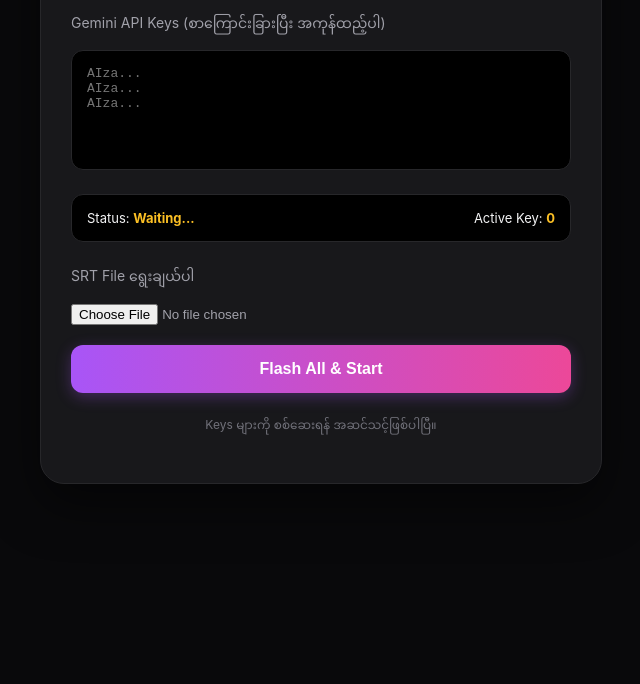
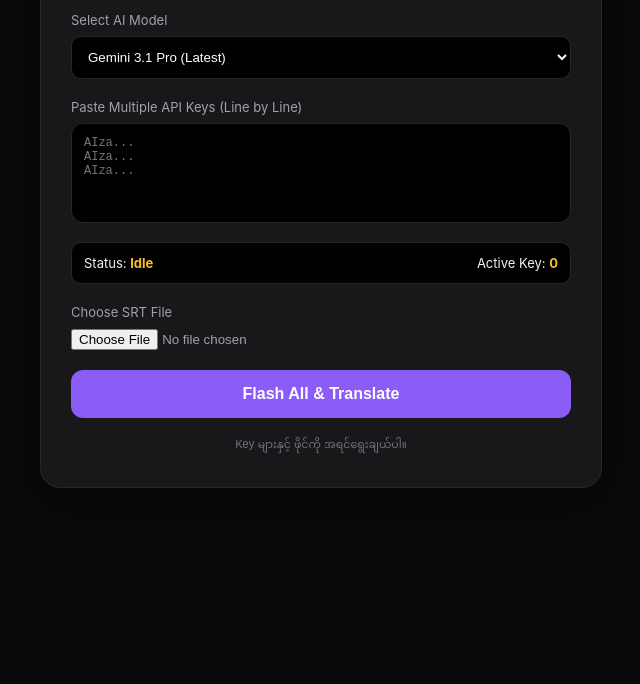
Before and after one commit to abox4536-dev/abox, a plain HTML site: page index.html in a window 1280 px wide. Shown: the part 116-800 px from the top of the page, without its empty margins (319-959 px from the left). Drawn offline with Linux system fonts and the light colour scheme.

Commit message:
Update index.html

```diff
--- a/index.html
+++ b/index.html
@@ -3,192 +3,112 @@
 <head>
     <meta charset="UTF-8">
     <meta name="viewport" content="width=device-width, initial-scale=1.0">
-    <title>Gemini Flash All - Auto Rotation</title>
+    <title>Gemini Pro Translator</title>
     <style>
-        :root {
-            --primary: #a855f7;
-            --secondary: #ec4899;
-            --bg: #09090b;
-            --card: #18181b;
-            --text: #f4f4f5;
+        :root { --p: #8b5cf6; --bg: #09090b; --c: #18181b; --t: #f4f4f5; }
+        body { font-family: 'Inter', sans-serif; background: var(--bg); color: var(--t); display: flex; justify-content: center; padding: 20px; }
+        .container { background: var(--c); width: 100%; max-width: 500px; padding: 30px; border-radius: 20px; border: 1px solid #27272a; box-shadow: 0 10px 40px rgba(0,0,0,0.5); }
+        h2 { text-align: center; background: linear-gradient(45deg, #a855f7, #ec4899); -webkit-background-clip: text; -webkit-text-fill-color: transparent; margin-bottom: 20px; }
+
+        label { display: block; margin-bottom: 8px; font-size: 13px; color: #a1a1aa; }
+
+        /* Model Selection */
+        select {
+            width: 100%; padding: 12px; border-radius: 10px; background: #000; color: #fff; border: 1px solid #27272a; margin-bottom: 20px; outline: none;
         }
-
-        body {
-            font-family: 'Inter', 'Pyidaungsu', sans-serif;
-            background: var(--bg);
-            color: var(--text);
-            display: flex; justify-content: center; padding: 20px; margin: 0;
-        }
-
-        .container {
-            background: var(--card);
-            width: 100%;
-            max-width: 500px;
-            padding: 30px;
-            border-radius: 24px;
-            border: 1px solid #27272a;
-            box-shadow: 0 20px 50px rgba(0,0,0,0.5);
-        }
-
-        h2 {
-            text-align: center;
-            background: linear-gradient(to right, var(--primary), var(--secondary));
-            -webkit-background-clip: text;
-            -webkit-text-fill-color: transparent;
-            margin-bottom: 25px;
-            font-size: 24px;
-        }
-
-        .input-group { margin-bottom: 20px; }
-        label { display: block; margin-bottom: 10px; font-size: 14px; color: #a1a1aa; }
 
         /* Key Input Box */
         textarea {
-            width: 100%;
-            height: 120px;
-            background: #000;
-            color: #10b981;
-            border: 1px solid #27272a;
-            padding: 15px;
-            border-radius: 12px;
-            font-family: 'Courier New', monospace;
-            font-size: 13px;
-            resize: none;
-            box-sizing: border-box;
-            outline: none;
-        }
-        textarea:focus { border-color: var(--primary); }
-
-        .status-panel {
-            background: #000;
-            padding: 15px;
-            border-radius: 12px;
-            margin-bottom: 20px;
-            border: 1px solid #27272a;
-            display: flex;
-            justify-content: space-between;
-            font-size: 13px;
+            width: 100%; height: 100px; background: #000; color: #10b981; border: 1px solid #27272a;
+            padding: 12px; border-radius: 12px; font-family: monospace; font-size: 12px; resize: none; box-sizing: border-box; margin-bottom: 15px;
         }
 
-        .indicator { color: #fbbf24; font-weight: bold; }
+        .status-box { background: #000; padding: 12px; border-radius: 10px; margin-bottom: 20px; border: 1px solid #27272a; font-size: 13px; display: flex; justify-content: space-between; }
+        .active-val { color: #fbbf24; font-weight: bold; }
+
+        input[type="file"] { width: 100%; margin-bottom: 20px; color: #a1a1aa; }
 
         button {
-            width: 100%;
-            padding: 15px;
-            border-radius: 12px;
-            border: none;
-            font-weight: bold;
-            cursor: pointer;
-            transition: 0.3s;
-            font-size: 16px;
+            width: 100%; padding: 15px; border-radius: 12px; border: none; font-weight: bold;
+            cursor: pointer; transition: 0.3s; font-size: 16px; background: var(--p); color: white;
         }
+        button:disabled { background: #27272a; opacity: 0.5; cursor: not-allowed; }
 
-        #actionBtn {
-            background: linear-gradient(to right, var(--primary), var(--secondary));
-            color: white;
-            box-shadow: 0 4px 15px rgba(168, 85, 247, 0.3);
-        }
-
-        #actionBtn:disabled {
-            background: #27272a;
-            opacity: 0.6;
-            cursor: not-allowed;
-            box-shadow: none;
-        }
-
-        .log {
-            margin-top: 20px;
-            font-size: 12px;
-            color: #71717a;
-            text-align: center;
-            height: 40px;
-            overflow-y: auto;
-        }
+        #log { font-size: 11px; color: #71717a; margin-top: 15px; text-align: center; }
     </style>
 </head>
 <body>
 
 <div class="container">
-    <h2>⚡ Gemini Flash All</h2>
+    <h2>💎 Gemini SRT Pro</h2>
 
-    <div class="input-group">
-        <label>Gemini API Keys (စာကြောင်းခြားပြီး အကုန်ထည့်ပါ)</label>
-        <textarea id="multiKeys" placeholder="AIza...&#10;AIza...&#10;AIza..."></textarea>
+    <label>Select AI Model</label>
+    <select id="modelSelect">
+        <option value="gemini-1.5-pro">Gemini 3.1 Pro (Latest)</option>
+        <option value="gemini-1.5-pro-002">Gemini 3.0 Pro</option>
+        <option value="gemini-1.5-flash">Gemini 3.0 Flash (Faster)</option>
+    </select>
+
+    <label>Paste Multiple API Keys (Line by Line)</label>
+    <textarea id="keysArea" placeholder="AIza...&#10;AIza...&#10;AIza..."></textarea>
+
+    <div class="status-box">
+        <span>Status: <span class="active-val" id="statusTxt">Idle</span></span>
+        <span>Active Key: <span class="active-val" id="activeIdx">0</span></span>
     </div>
 
-    <div class="status-panel">
-        <div>Status: <span id="currentStatus" class="indicator">Waiting...</span></div>
-        <div>Active Key: <span id="keyIndex" class="indicator">0</span></div>
-    </div>
+    <label>Choose SRT File</label>
+    <input type="file" id="fileIn" accept=".srt">
 
-    <div class="input-group">
-        <label>SRT File ရွေးချယ်ပါ</label>
-        <input type="file" id="srtFile" accept=".srt" style="width: 100%; color: #a1a1aa;">
-    </div>
+    <button id="startBtn" onclick="runFlashAll()">Flash All & Translate</button>
 
-    <button id="actionBtn" onclick="initiateFlash()">Flash All & Start</button>
-
-    <div class="log" id="logMsg">Keys များကို စစ်ဆေးရန် အဆင်သင့်ဖြစ်ပါပြီ။</div>
+    <div id="log">Key များနှင့် ဖိုင်ကို အရင်ရွေးချယ်ပါ။</div>
 </div>
 
 <script>
-    let activeKeys = [];
-    let workingKey = "";
+    let validKeys = [];
 
-    async function initiateFlash() {
-        const rawInput = document.getElementById('multiKeys').value.trim();
-        const file = document.getElementById('srtFile').files[0];
-        const btn = document.getElementById('actionBtn');
-        const status = document.getElementById('currentStatus');
-        const log = document.getElementById('logMsg');
+    async function runFlashAll() {
+        const keyInput = document.getElementById('keysArea').value.trim();
+        const model = document.getElementById('modelSelect').value;
+        const file = document.getElementById('fileIn').files[0];
+        const btn = document.getElementById('startBtn');
+        const log = document.getElementById('log');
 
-        // Keys များကို List ပြောင်းခြင်း
-        activeKeys = rawInput.split('\n').map(k => k.trim()).filter(k => k.length > 20);
+        validKeys = keyInput.split('\n').map(k => k.trim()).filter(k => k.length > 20);
 
-        if (activeKeys.length === 0) return alert("API Key အနည်းဆုံး တစ်ခု ထည့်ပေးပါ။");
-        if (!file) return alert("SRT ဖိုင် အရင်ရွေးချယ်ပါ။");
+        if (validKeys.length === 0) return alert("API Key ထည့်ပေးပါ။");
+        if (!file) return alert("SRT ဖိုင် ရွေးပေးပါ။");
 
         btn.disabled = true;
-        status.innerText = "Scanning...";
+        log.innerText = "Scanning keys for " + model + "...";
 
-        // Flash All Logic: အလုပ်လုပ်တဲ့ Key ကို လိုက်ရှာခြင်း
-        for (let i = 0; i < activeKeys.length; i++) {
-            log.innerText = `Testing Key ${i + 1} of ${activeKeys.length}...`;
-            document.getElementById('keyIndex').innerText = i + 1;
+        for (let i = 0; i < validKeys.length; i++) {
+            document.getElementById('activeIdx').innerText = i + 1;
+            const isWorking = await testKey(validKeys[i], model);
 
-            const isValid = await checkGeminiKey(activeKeys[i]);
-
-            if (isValid) {
-                workingKey = activeKeys[i];
-                status.innerText = "Ready!";
-                status.style.color = "#10b981";
-                log.innerText = "✅ အလုပ်လုပ်သော Key ကို တွေ့ရှိပါပြီ။ ဘာသာပြန်ခြင်း စတင်နေပါသည်။";
-
-                // ဤနေရာတွင် ဘာသာပြန်ခြင်း Function ကို ဆက်လက်ပတ်မည်
-                // startTranslation(workingKey, file);
+            if (isWorking) {
+                document.getElementById('statusTxt').innerText = "Running";
+                document.getElementById('statusTxt').style.color = "#10b981";
+                log.innerText = "✅ Key " + (i+1) + " အလုပ်လုပ်ပါသည်။ ဘာသာပြန်ခြင်း စတင်ပါပြီ။";
+                // ဒီနေရာမှာ SRT Translation Logic ကို ဆက်လက်ထည့်သွင်းနိုင်ပါတယ်
                 break;
-            }
-
-            if (i === activeKeys.length - 1 && !workingKey) {
-                status.innerText = "Failed";
-                status.style.color = "#ef4444";
-                log.innerText = "❌ မည်သည့် Key မှ အသုံးမပြုနိုင်ပါ။ Key အသစ်များ ပြန်ထည့်ပါ။";
+            } else if (i === validKeys.length - 1) {
+                log.innerText = "❌ မည်သည့် Key မှ အလုပ်မလုပ်ပါ။ (Limit ပြည့်နေခြင်း ဖြစ်နိုင်သည်)";
                 btn.disabled = false;
             }
         }
     }
 
-    async function checkGeminiKey(key) {
+    async function testKey(key, model) {
         try {
-            const response = await fetch(`https://generativelanguage.googleapis.com/v1beta/models/gemini-1.5-flash:generateContent?key=${key}`, {
+            const res = await fetch(`https://generativelanguage.googleapis.com/v1beta/models/${model}:generateContent?key=${key}`, {
                 method: "POST",
-                headers: { "Content-Type": "application/json" },
-                body: JSON.stringify({ contents: [{ parts: [{ text: "hi" }] }] })
+                headers: {"Content-Type": "application/json"},
+                body: JSON.stringify({contents: [{parts: [{text: "hi"}]}]})
             });
-            return response.ok;
-        } catch (e) {
-            return false;
-        }
+            return res.ok;
+        } catch (e) { return false; }
     }
 </script>
 
```
